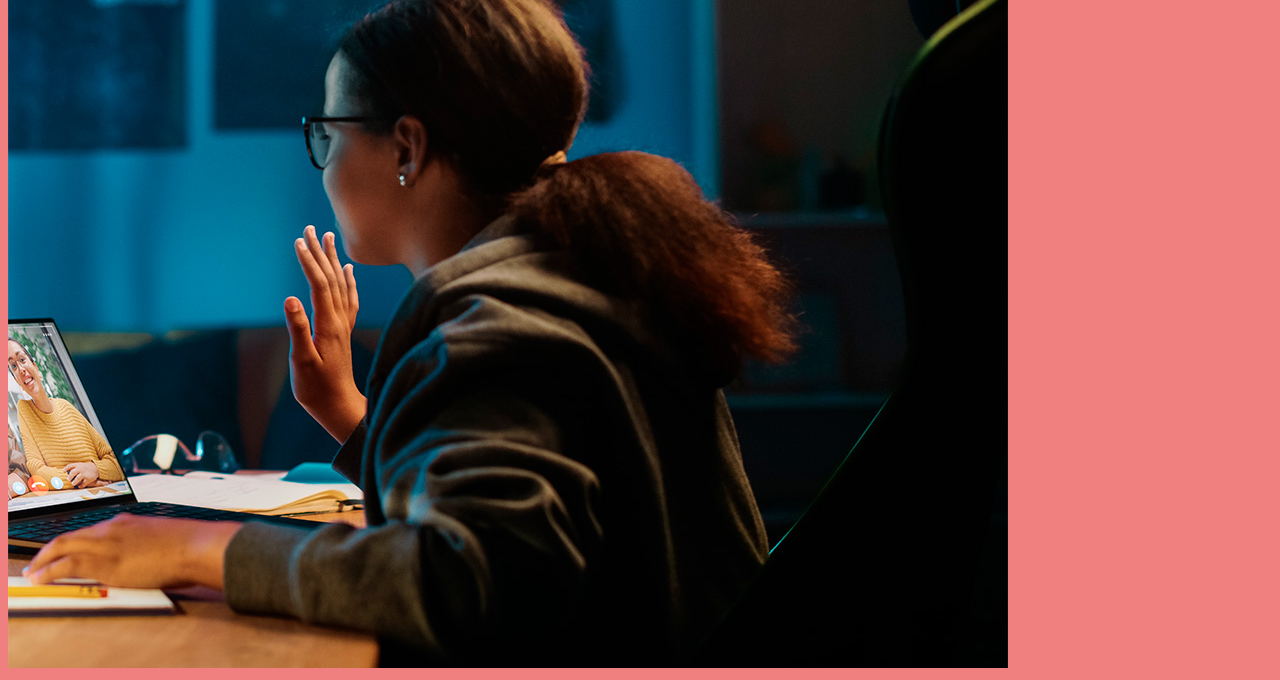
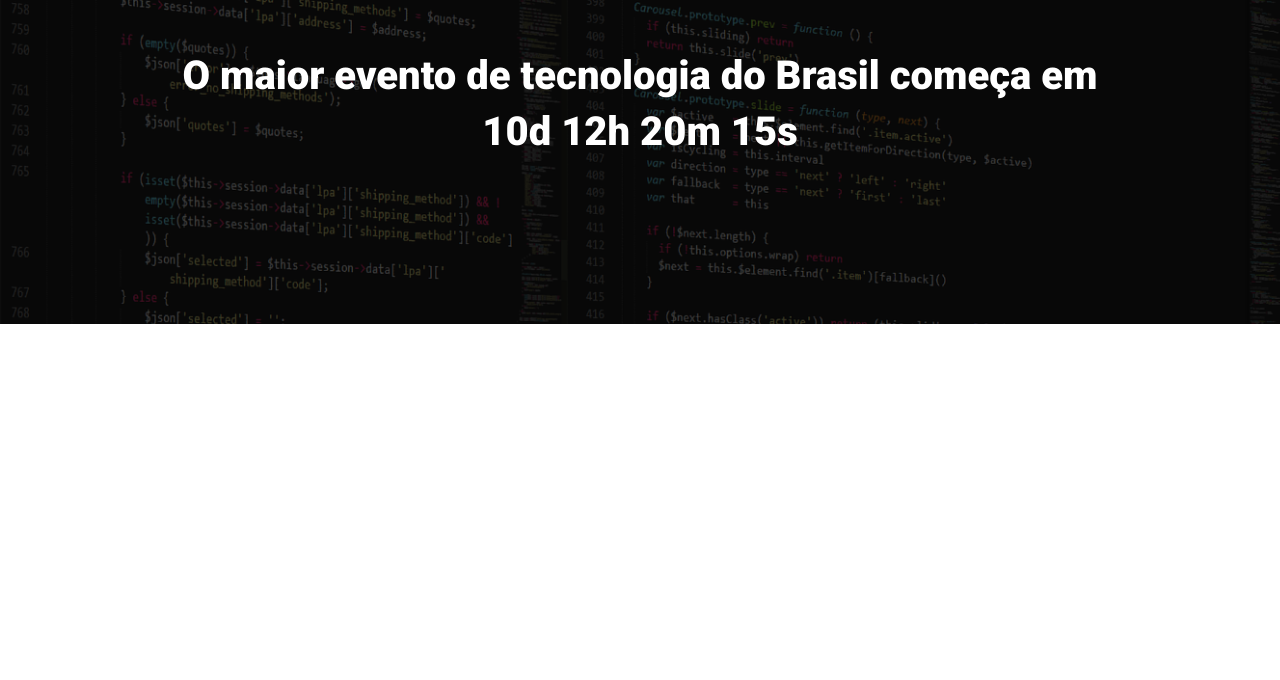
Before and after one commit to davidsaymon/ebacTechTalks, a website built with Parcel: page src/index.html in a window 1280 px wide. Shown: the part 160-840 px from the top of the page. After the commit the page ends 800 px from the top, so only its background shows below. Built offline with nearby package versions, Linux system fonts and the light colour scheme.

Commit message:
criando o hero

```diff
--- a/src/index.html
+++ b/src/index.html
@@ -1,15 +1,25 @@
 <!DOCTYPE html>
-<html lang="en">
+<html lang="pt-br">
 <head>
-    <meta charset="UTF-8">
-    <meta name="viewport" content="width=device-width, initial-scale=1.0">
-    <title>Document</title>
-    <link rel="stylesheet" href="./styles/main.scss">
+    <meta charset="UTF-8"> <!--Caracteres-->
+    <meta name="viewport" content="width=device-width, initial-scale=1.0"> <!--Config para exibir em todos os dispositivos-->
+    <meta name="description" content="Landpage ebac com contador de tempo"> <!--descrição para os motres de busca-->
+    <meta name="keywords" content="palavra-chave1, palavra-chave2, palavra-chave3"> <!--Palavras chaves-->
+    <meta name="author" content="Nome do Autor"> <!--Autor-->
+    <meta name="robots" content="index, follow"> <!--Como os motores devem rastrear e indexar-->
+    <title>EBAC Tech Talks</title>
+    <link rel="preconnect" href="https://fonts.googleapis.com">
+    <link rel="preconnect" href="https://fonts.gstatic.com" crossorigin>
+    <link href="https://fonts.googleapis.com/css2?family=Outfit:wght@100..900&family=Roboto:ital,wght@0,100;0,300;0,400;0,500;0,700;0,900;1,100;1,300;1,400;1,500;1,700;1,900&display=swap" rel="stylesheet">
+    <link rel="stylesheet" href="./styles/main.scss"> <!--Folha de estilo-->
 </head>
 <body>
-    <h1>Ola Mundo</h1>
-    <img src="./images/backend.png" alt="">
-
+    <header class="hero">
+        <div class="container">
+            <img class="hero__logo" src="./images/ebac_logo.svg" alt="Logomarca da Ebac">
+            <p class="hero__text">O maior evento de tecnologia do Brasil começa em 10d 12h 20m 15s</p>
+        </div> <!--container-->
+    </header> <!--Hero-->
     <script src="scripts/main.js"></script>
 </body>
 </html>
--- /dev/null
+++ b/src/styles/_hero.scss
@@ -0,0 +1,53 @@
+.hero {
+    padding-top: 64px;
+    padding-bottom: 100px;
+    background-image: url(../images/fundo.png); //imagem de fundo
+    background-repeat: no-repeat; //imagem não se repetir
+    background-size: cover; //ajustar o tamanho da imagem de fundo
+    position: relative;
+
+    .container {
+        position: relative;
+    }
+
+    //criação de um overly para escurecer a imagem de fundo melhorando o contraste
+    &::before {
+        position: absolute;
+        top: 0;
+        left: 0;
+        width: 100%;
+        height: 100%;
+        background-color: #000;
+        content: '';
+        opacity: 0.7;
+    }
+
+    &__text {
+        margin-top: 64px;
+        margin-bottom: 64px;
+        font-size: 40px;
+        line-height: 56px;
+        font-weight: 800;
+        text-align: center; //Alinhar o texto do paragrafo
+    }
+
+    &__logo {
+        margin: 0 auto;
+        height: 80px;
+        display: block;
+    }
+
+    @media (max-width: 640px) {
+        padding: 40px 0;
+
+        &__logo {
+            height: 40px;
+        }
+
+        &__text {
+            font-size: 22px;
+            line-height: 24px;
+            margin: 24px 0;
+        }
+    }
+}
--- a/src/styles/main.scss
+++ b/src/styles/main.scss
@@ -1,3 +1,23 @@
-body {
-    background-color: lightcoral;
+@use 'hero';
+
+* {
+    margin: 0;
+    padding: 0;
+    box-sizing: border-box;
+    font-family: Roboto, sans-serif;
+    color: #fff;
 }
+
+.container {
+    max-width: 960px;
+    width: 100%;
+    margin: 0 auto;
+
+    @media (max-width: 640px) {
+        max-width: 80%;
+    }
+
+    @media (max-width: 1240px) {
+        max-width: 90%;
+    }
+}
```
